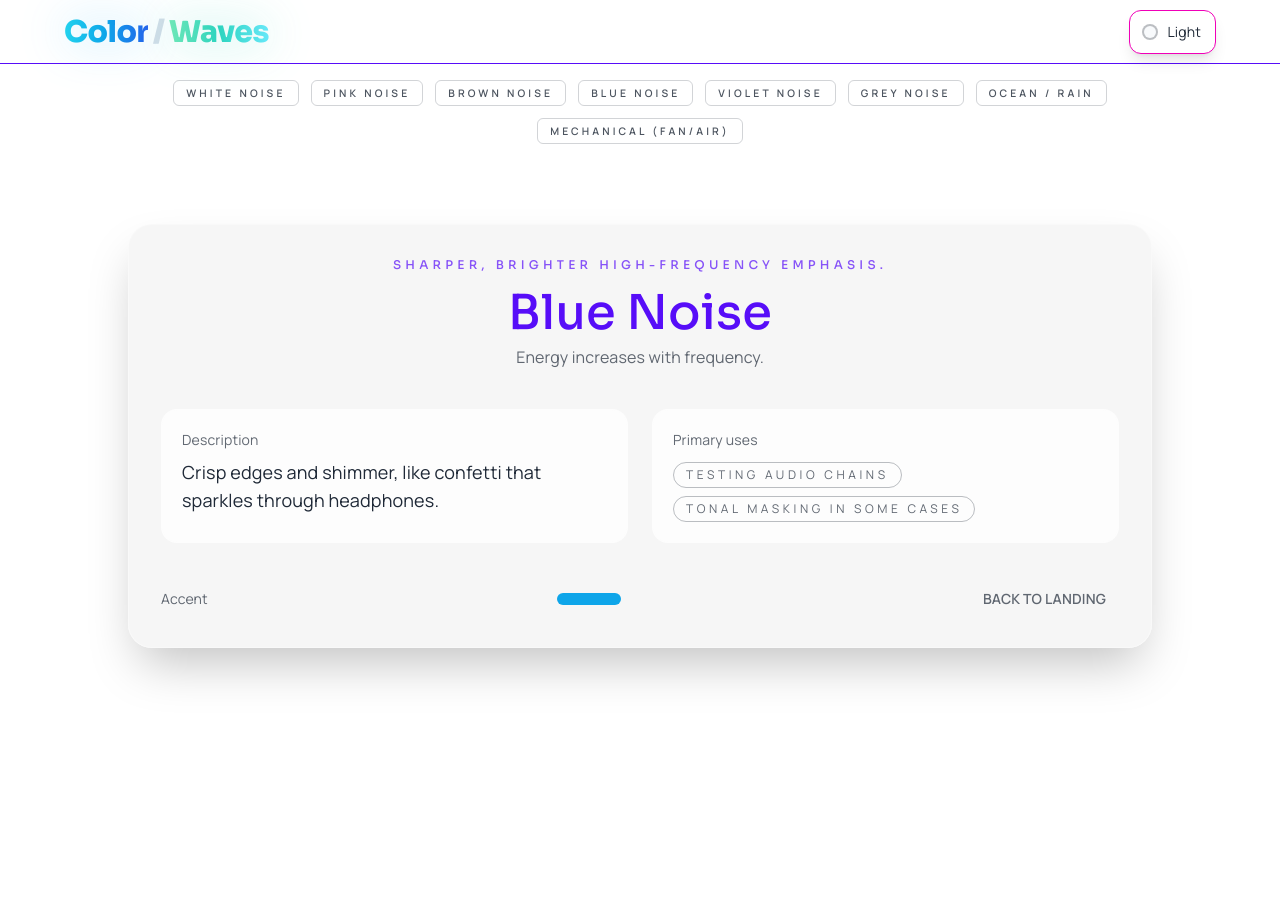
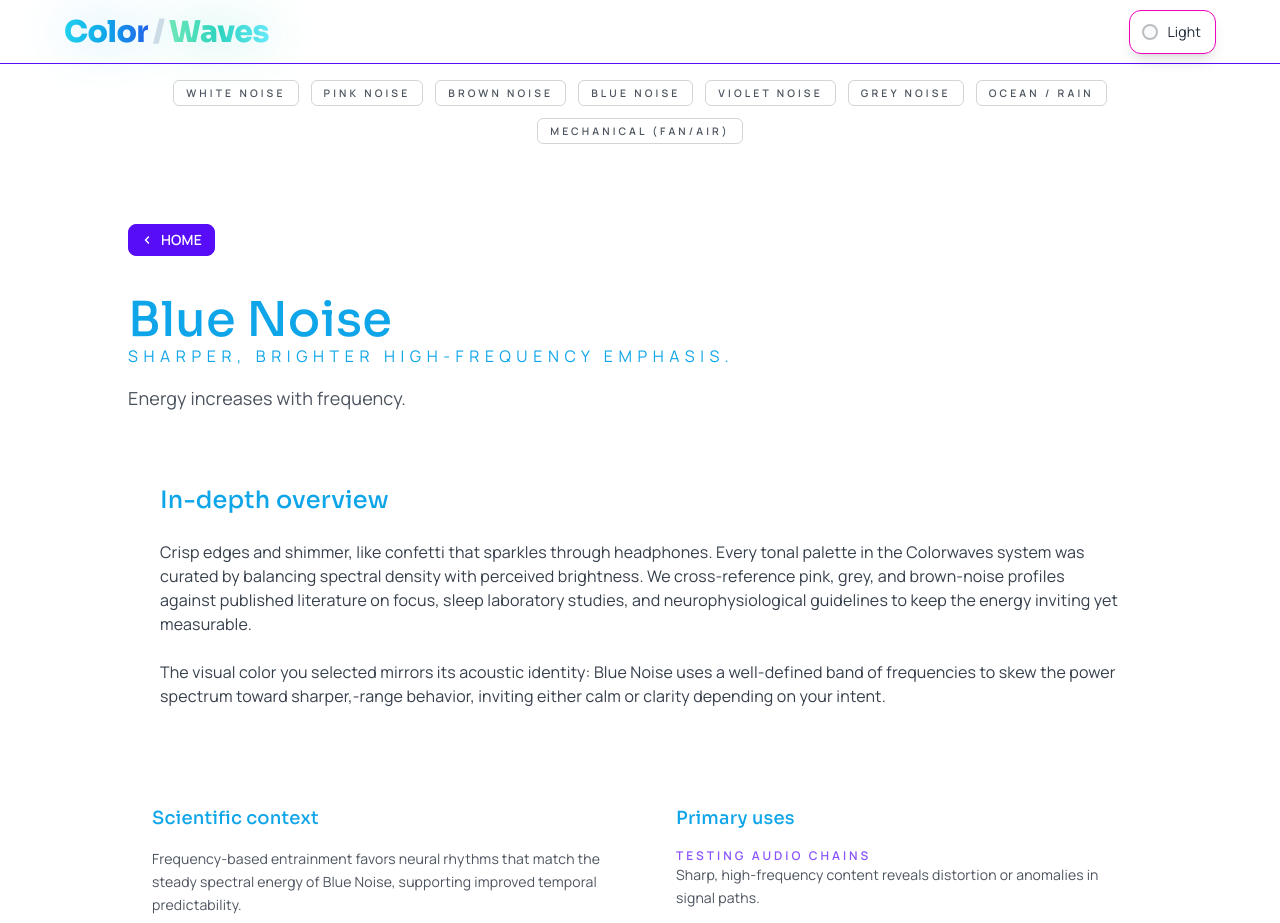
Before and after one commit to wjbetech-claw/colorwaves, a React (Vite) app: page /colors/blue in a window 1280 px wide. Shown: the top 923 px of the page. Built offline with nearby package versions, Linux system fonts and the light colour scheme.

Commit message:
fixed routing to different color pages and fixed some noise page stylings

```diff
--- a/src/components/home/ColorPage.tsx
+++ b/src/components/home/ColorPage.tsx
@@ -8,8 +8,8 @@ export default function ColorPage() {
 
   if (!sound) {
     return (
-      <section className="px-4 py-16">
-        <div className="mx-auto max-w-4xl rounded-3xl bg-base-200/60 p-8 text-center shadow-xl">
+      <section className="py-16">
+        <div className="mx-auto max-w-4xl p-8 text-center">
           <p className="font-display text-sm uppercase tracking-[0.35em] text-base-content/60">Color not found</p>
           <p className="mt-4 font-body text-lg text-base-content">
             We could not find that profile. Try choosing a color from the sub-nav.
@@ -22,45 +22,113 @@ export default function ColorPage() {
     );
   }
 
+  const headerColor = sound.id === "white" ? "#b9bcc4" : sound.accent ?? "#38bdf8";
+
+  const detailedUses: Record<string, string> = {
+    Focus: "Layered ambient content creates a steady foundation to hold attention in longer sessions.",
+    Concentration: "Steady-state noise eliminates distracting spikes when you're deep into complex work.",
+    "Sleep aid":
+      "Smooth spectral slopes draw the nervous system toward its internal night rhythm, supporting the transition to sleep.",
+    Meditation: "Rhythmic swells mirror breathing pacing to invite gentle centering.",
+    "Ambient masking": "Broadband energy fills the room so environmental sounds disappear into a sculpted texture.",
+    Relaxation: "Warmer tonalities coupled with soft transients calm the autonomic system.",
+    "Deep focus": "Subterranean low-end anchors behaviorally relevant loops without tiring the ears.",
+    "Sound engineering reference":
+      "Balanced energy serves as a neutral calibration point for measuring playback chains.",
+    "Testing audio chains": "Sharp, high-frequency content reveals distortion or anomalies in signal paths.",
+    "Tonal masking in some cases": "Strategic spectral emphasis covers specific bands while letting other cues through."
+  };
+
   return (
-    <section className="min-h-screen px-4 py-16">
-      <div className="mx-auto flex max-w-5xl flex-col gap-10 rounded-3xl border border-base-100/30 bg-base-200/70 p-8 shadow-2xl backdrop-blur-2xl">
-        <header className="text-center">
-          <p className="font-display text-xs uppercase tracking-[0.35em] text-primary/70">{sound.tone}</p>
-          <h1 className="font-display mt-4 text-4xl text-primary md:text-5xl">{sound.name}</h1>
-          <p className="font-body mt-2 text-base-content/70">{sound.short}</p>
-        </header>
+    <section className="min-h-screen px-12 py-16">
+      <div className="mx-auto flex max-w-5xl flex-col gap-10 text-left">
+        <div className="flex flex-wrap items-center justify-between gap-3">
+          <Link className="btn btn-primary btn-sm flex items-center gap-2" to="/">
+            <svg
+              className="h-3 w-3"
+              viewBox="0 0 16 16"
+              fill="none"
+              stroke="currentColor"
+              strokeWidth="2"
+              strokeLinecap="round"
+              strokeLinejoin="round">
+              <path d="M10 4l-4 4 4 4" />
+            </svg>
+            Home
+          </Link>
+        </div>
+
+        <div className="space-y-4">
+          <h1 className="font-display text-4xl md:text-5xl" style={{ color: headerColor }}>
+            {sound.name}
+          </h1>
+          <span className="uppercase tracking-[0.35em]" style={{ color: headerColor }}>
+            {sound.tone}
+          </span>
+          <p className="font-body text-lg text-base-content/80">{sound.short}</p>
+        </div>
+
+        <div className="space-y-6 rounded-3xl bg-base-100/40 p-8 text-base-content/90">
+          <h2 className="font-display text-2xl" style={{ color: headerColor }}>
+            In-depth overview
+          </h2>
+          <p>
+            {sound.description} Every tonal palette in the Colorwaves system was curated by balancing spectral density
+            with perceived brightness. We cross-reference pink, grey, and brown-noise profiles against published
+            literature on focus, sleep laboratory studies, and neurophysiological guidelines to keep the energy inviting
+            yet measurable.
+          </p>
+          <p>
+            The visual color you selected mirrors its acoustic identity: {sound.name} uses a well-defined band of
+            frequencies to skew the power spectrum toward {sound.tone.split(" ")[0].toLowerCase()}-range behavior,
+            inviting either calm or clarity depending on your intent.
+          </p>
+        </div>
 
         <div className="grid gap-6 md:grid-cols-2">
-          <article className="rounded-2xl border border-base-100/30 bg-base-100/70 p-5">
-            <p className="font-body text-sm text-base-content/70">Description</p>
-            <p className="mt-2 font-body text-lg text-base-content">{sound.description ?? sound.tone}</p>
-          </article>
-          <article className="rounded-2xl border border-base-100/30 bg-base-100/70 p-5">
-            <p className="font-body text-sm text-base-content/70">Primary uses</p>
-            <div className="mt-3 flex flex-wrap gap-2">
+          <div className="space-y-4 bg-base-100/40 p-6 text-left">
+            <h3 className="font-display text-lg" style={{ color: headerColor }}>
+              Scientific context
+            </h3>
+            <ul className="space-y-3 text-sm leading-relaxed text-base-content/80">
+              <li>
+                Frequency-based entrainment favors neural rhythms that match the steady spectral energy of {sound.name},
+                supporting improved temporal predictability.
+              </li>
+              <li>
+                Prepared with pink-gray hybrid curves, this sound reduces amplitude variance while retaining enough
+                shimmer to feel alive.
+              </li>
+              <li>
+                Color-coded gradients act as visual cues for quick recall—warmth for{" "}
+                {sound.id === "white" ? "neutral" : sound.name.toLowerCase()} energy, cooling for more analytical
+                states.
+              </li>
+            </ul>
+          </div>
+
+          <div className="space-y-4 bg-base-100/40 p-6 text-left">
+            <h3 className="font-display text-lg" style={{ color: headerColor }}>
+              Primary uses
+            </h3>
+            <div className="space-y-3 text-sm leading-relaxed text-base-content/80">
               {sound.uses.map((use) => (
-                <span
-                  key={use}
-                  className="rounded-full border border-base-content/30 px-3 py-1 text-xs uppercase tracking-[0.3em] text-base-content/70">
-                  {use}
-                </span>
+                <div key={use}>
+                  <p className="font-semibold uppercase tracking-[0.25em] text-xs text-primary/70">{use}</p>
+                  <p>{useInsights(use, detailedUses)}</p>
+                </div>
               ))}
             </div>
-          </article>
-        </div>
-
-        <div className="flex flex-wrap items-center justify-between gap-3 text-sm text-base-content/70">
-          <span>Accent</span>
-          <span
-            className="h-3 w-16 rounded-full"
-            style={{ background: sound.accent || "linear-gradient(90deg,#4ade80,#22d3ee)" }}
-          />
-          <Link className="btn btn-ghost btn-sm" to="/">
-            Back to landing
-          </Link>
+          </div>
         </div>
       </div>
     </section>
   );
 }
+
+function useInsights(use: string, lookup: Record<string, string>) {
+  return (
+    lookup[use] ??
+    "A flexible layer that keeps the energy purposeful even when you’re monitoring other activity in the room."
+  );
+}
```
